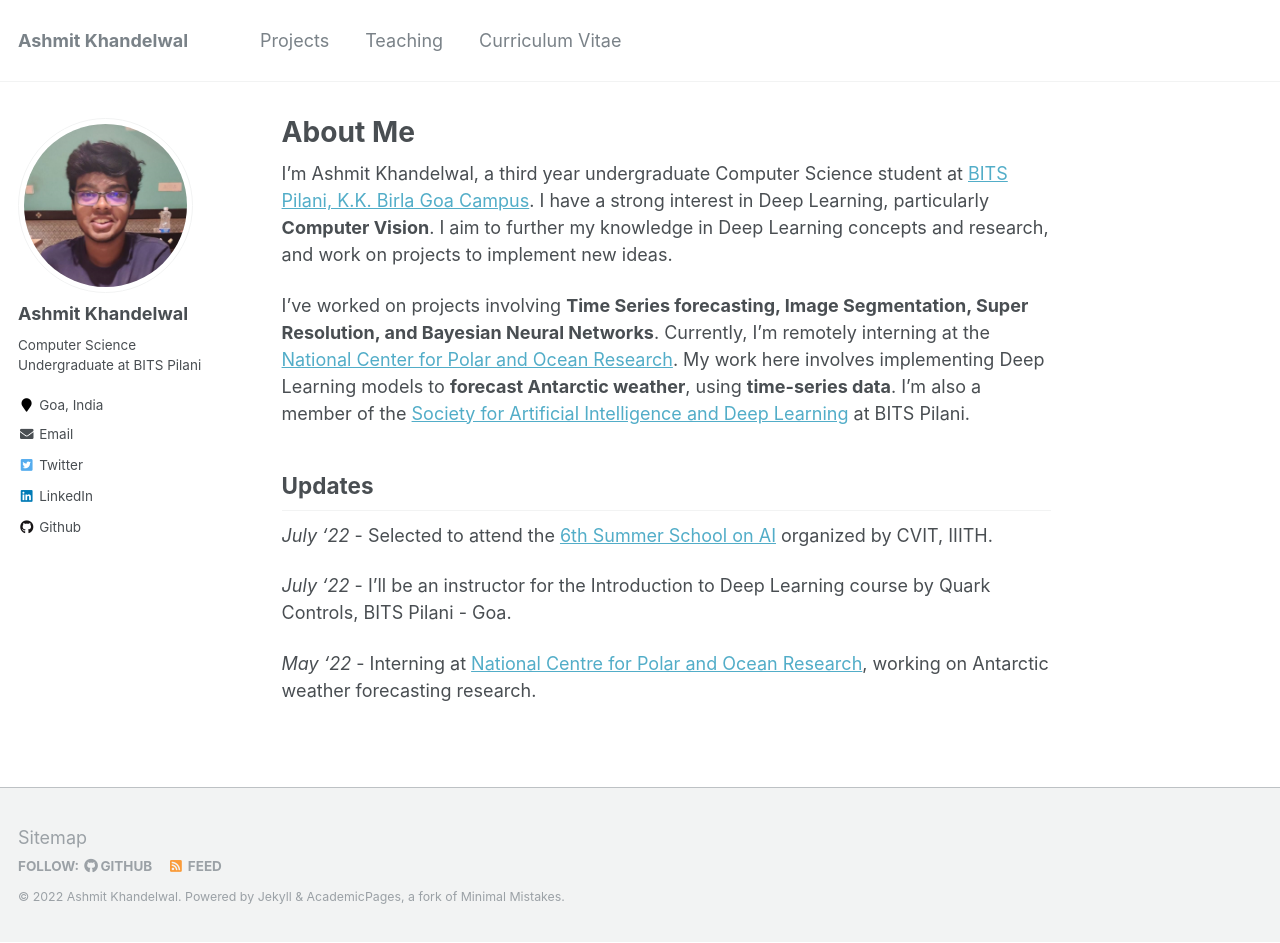
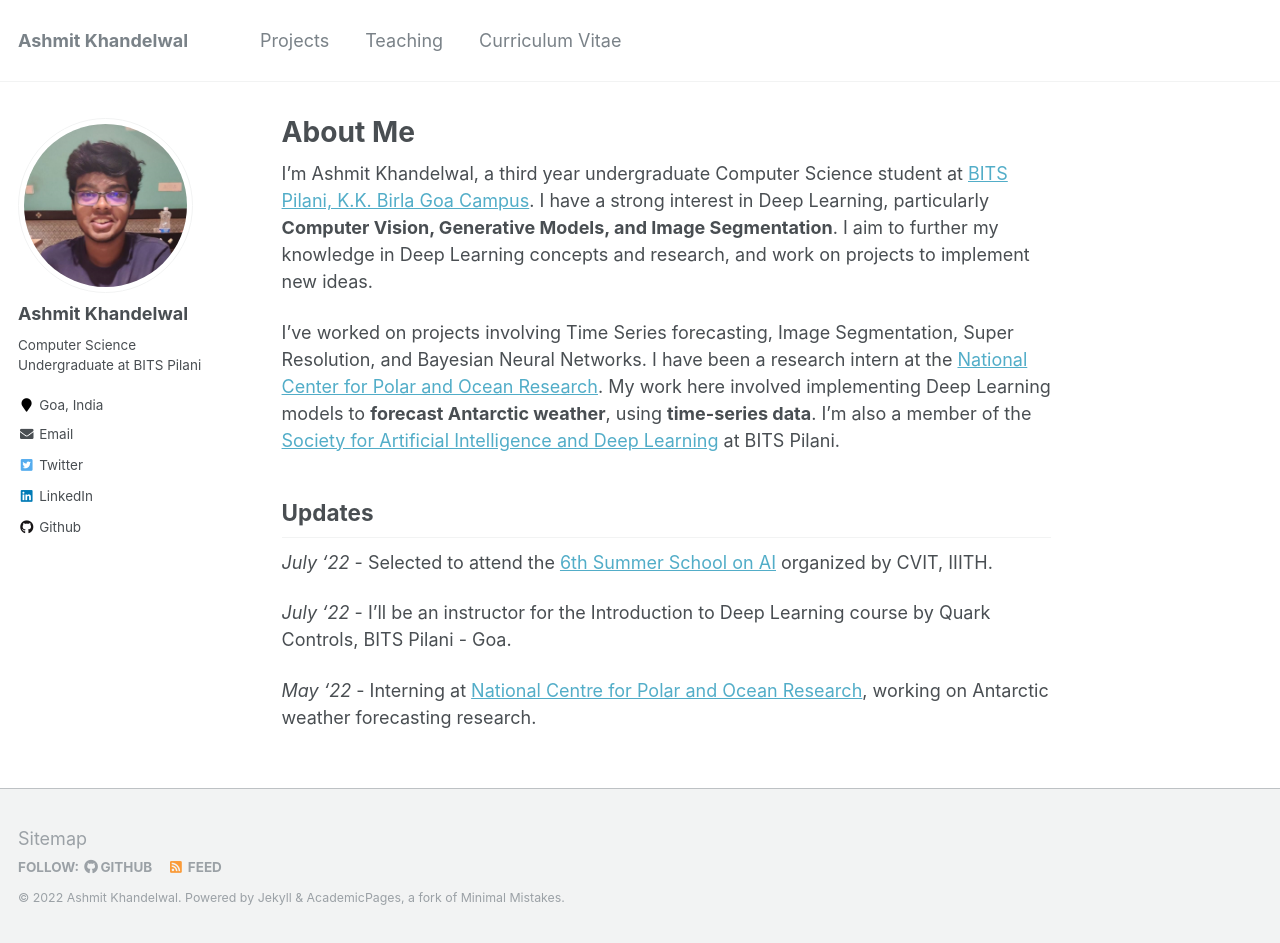
Before and after one commit to ashmitkx/ashmitkx.github.io, a Jekyll site: the page built from _pages/about.md, in a window 1280 px wide and 943 px high. Built offline with Jekyll 4.4.1, drawn with Linux system fonts in a browser that asks for light colours.

Commit message:
update about

```diff
--- a/_pages/about.md
+++ b/_pages/about.md
@@ -8,9 +8,9 @@ redirect_from:
     - /about.html
 ---
 
-I'm Ashmit Khandelwal, a third year undergraduate Computer Science student at [BITS Pilani, K.K. Birla Goa Campus](https://www.bits-pilani.ac.in/goa/). I have a strong interest in Deep Learning, particularly **Computer Vision**. I aim to further my knowledge in Deep Learning concepts and research, and work on projects to implement new ideas.
+I'm Ashmit Khandelwal, a third year undergraduate Computer Science student at [BITS Pilani, K.K. Birla Goa Campus](https://www.bits-pilani.ac.in/goa/). I have a strong interest in Deep Learning, particularly **Computer Vision, Generative Models, and Image Segmentation**. I aim to further my knowledge in Deep Learning concepts and research, and work on projects to implement new ideas.
 
-I’ve worked on projects involving **Time Series forecasting, Image Segmentation, Super Resolution, and Bayesian Neural Networks**. Currently, I'm remotely interning at the [National Center for Polar and Ocean Research](https://www.ncpor.res.in/). My work here involves implementing Deep Learning models to **forecast Antarctic weather**, using **time-series data**. I'm also a member of the [Society for Artificial Intelligence and Deep Learning](www.saidl.in) at BITS Pilani.
+I’ve worked on projects involving Time Series forecasting, Image Segmentation, Super Resolution, and Bayesian Neural Networks. I have been a research intern at the [National Center for Polar and Ocean Research](https://www.ncpor.res.in/). My work here involved implementing Deep Learning models to **forecast Antarctic weather**, using **time-series data**. I'm also a member of the [Society for Artificial Intelligence and Deep Learning](www.saidl.in) at BITS Pilani.
 
 ## Updates
 
```
